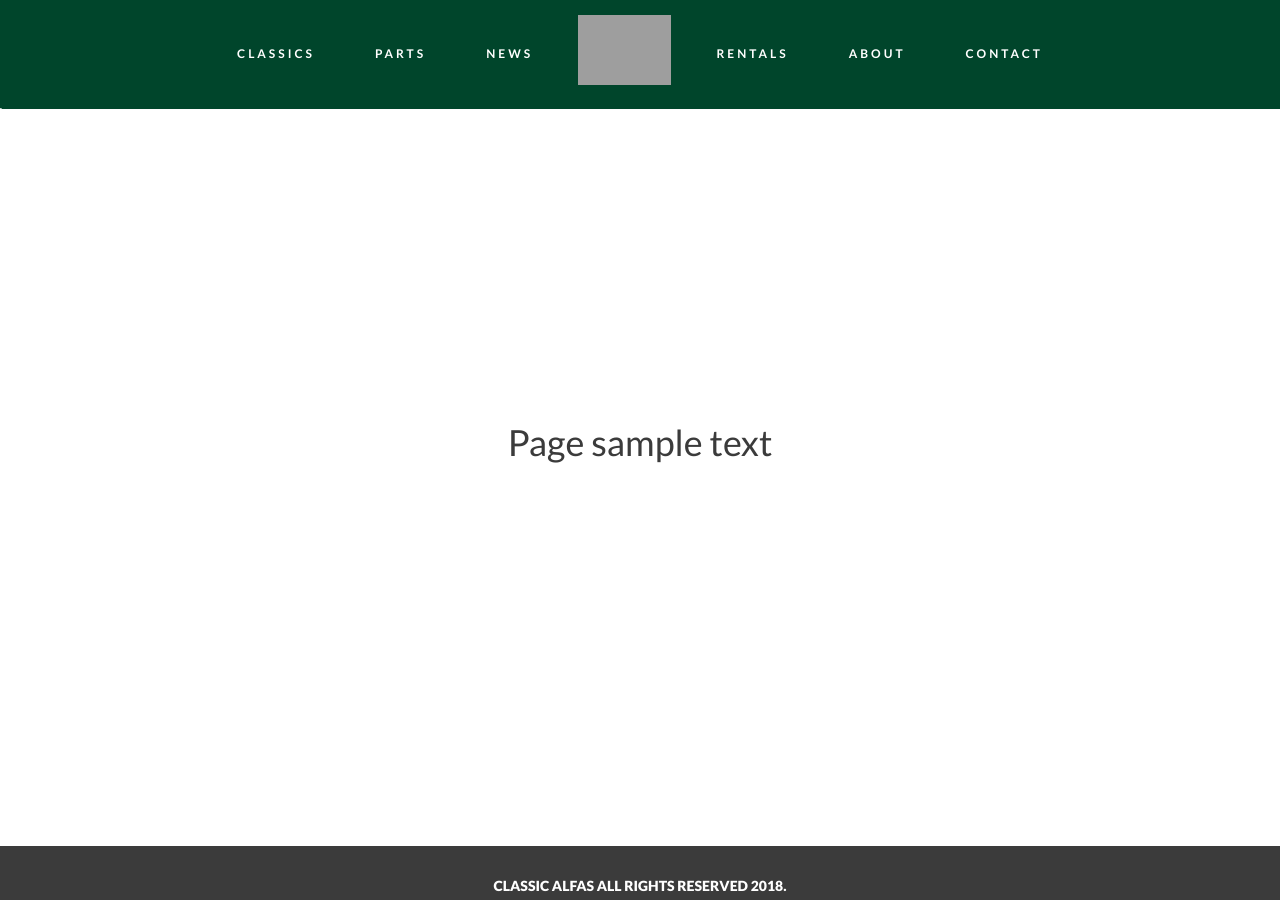
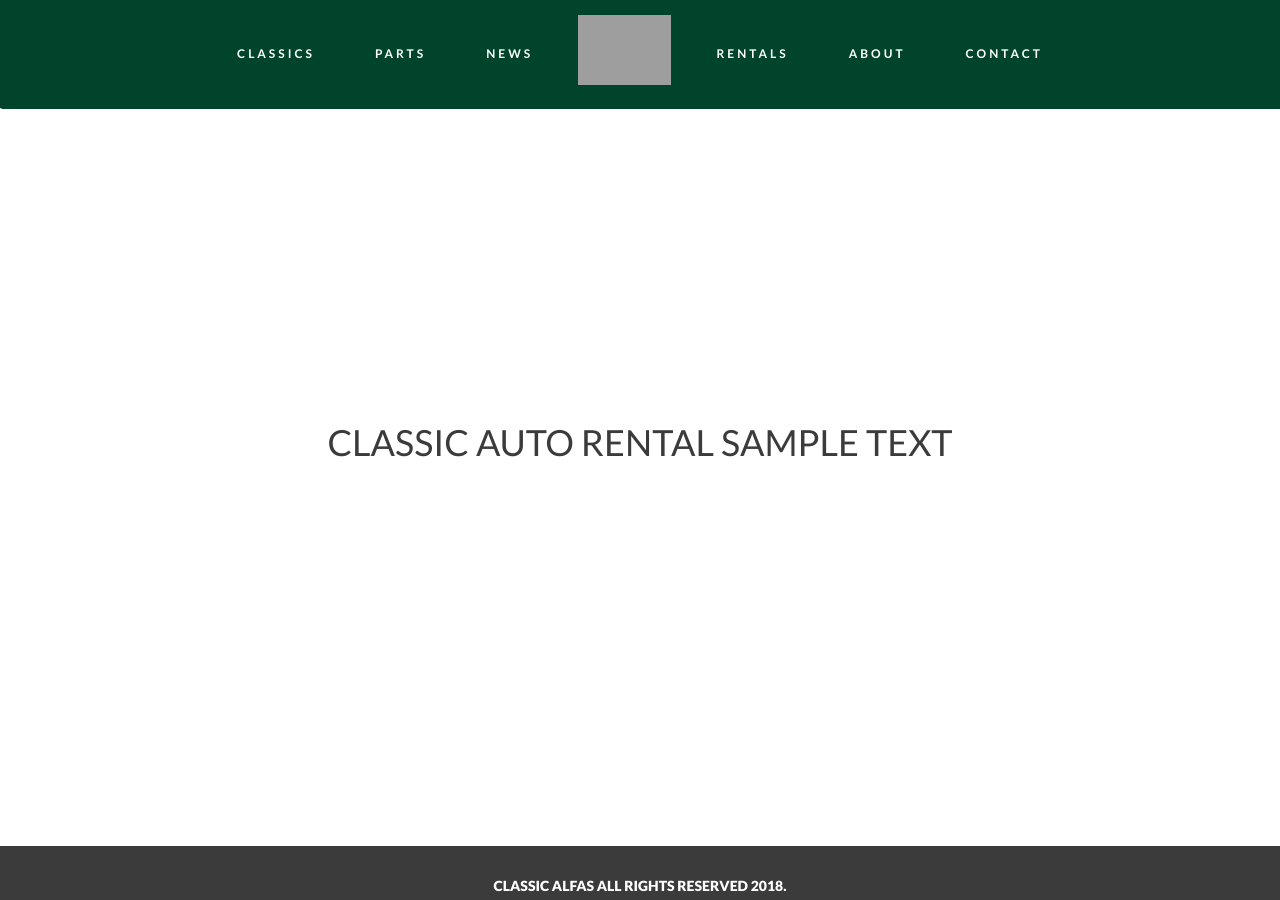
Before and after one commit to classic-alfas/classic-alfas.github.io, a Jekyll site: the page built from pages/classic-auto-rental.html, in a window 1280 px wide and 900 px high. Built offline with Jekyll 4.4.1, drawn with Linux system fonts in a browser that asks for light colours; nearby versions of some CDN libraries; grey boxes are pictures that could not be loaded.

Commit message:
Add about us page

```diff
--- a/_data/service.yml
+++ b/_data/service.yml
@@ -13,7 +13,7 @@
   url: "/classic-auto-rental/"
 - title: About Us
   image: https://picsum.photos/640/640
-  url:
+  url: "/about-us/"
 - title: Contact Us
   image: https://res.cloudinary.com/wesedholm/image/upload/w_444,f_auto,q_auto/v1542433607/assets/daniel-minarik-1150739-unsplash.jpg
   url:
--- /dev/null
+++ b/_includes/about-us/content.html
@@ -0,0 +1,3 @@
+<div class="container">
+    <h1 class="message-text">ABOUT US SAMPLE TEXT</h1>
+</div>
--- a/_includes/classic-auto-rental/content.html
+++ b/_includes/classic-auto-rental/content.html
@@ -1,3 +1,3 @@
 <div class="container">
-    <h1 class="message-text">Page sample text</h1>
+    <h1 class="message-text">CLASSIC AUTO RENTAL SAMPLE TEXT</h1>
 </div>
--- a/_includes/navbar.html
+++ b/_includes/navbar.html
@@ -38,7 +38,7 @@
             </li>
 
             <li class="navbar-menu">
-                <a class="navbar-link" data-toggle="modal" data-target="#pageModal">ABOUT</a>
+                <a href="/about-us/" class="navbar-link">ABOUT</a>
             </li>
 
             <li class="navbar-menu">
--- /dev/null
+++ b/_sass/about-us.sass
@@ -0,0 +1,22 @@
+#message-received
+  height: calc(100vh - 54px)
+  .container
+    height: inherit
+    .message-text
+      text-align: center
+      color: $default-color-text
+      position: relative
+      top: 50%
+      transform: translateY(-50%)
+      -webkit-transform: translateY(-50%)
+      -moz-transform: translateY(-50%)
+      -o-transform: translateY(-50%)
+      -ms-transform: translateY(-50%)
+
+@media (max-width: 991px )
+  #message-received
+    height: calc(100vh - 90px)
+
+@media (max-width: 480px)
+  #message-received
+    height: calc(100vh - 80px)
--- /dev/null
+++ b/css/about-us.scss
@@ -0,0 +1,5 @@
+---
+
+---
+@charset "utf-8";
+@import "main", "about-us";
```
Also changed, not shown: _layouts/page-layout/about-us.html (added, +9 -0 lines), pages/about-us.html (added, +8 -0 lines).
